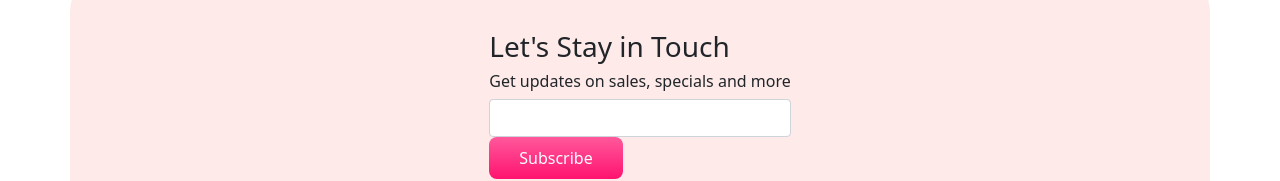
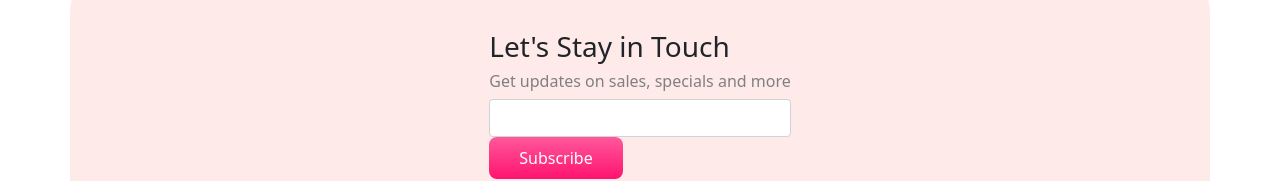
Before and after one commit to rafiimam/panda-commerce, a plain HTML site: page index.html in a window 1280 px wide. Shown: the part 2536-2717 px from the top of the page. Drawn offline with nearby package versions, Linux system fonts and the light colour scheme.

Commit message:
last update

```diff
--- a/style.css
+++ b/style.css
@@ -81,3 +81,6 @@
 footer{
     text-align: center;
 }
+h6{
+    color: grey;
+}
```
